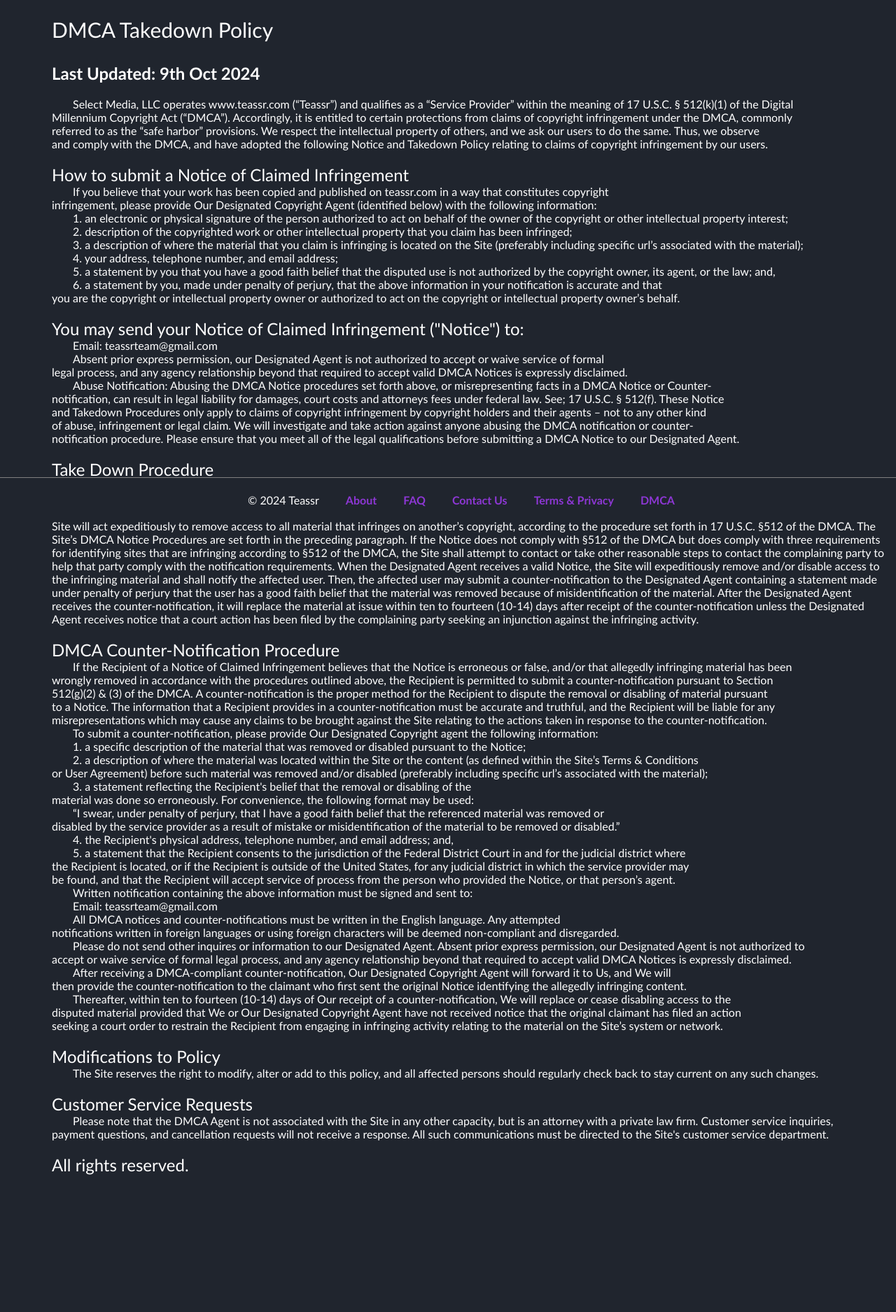
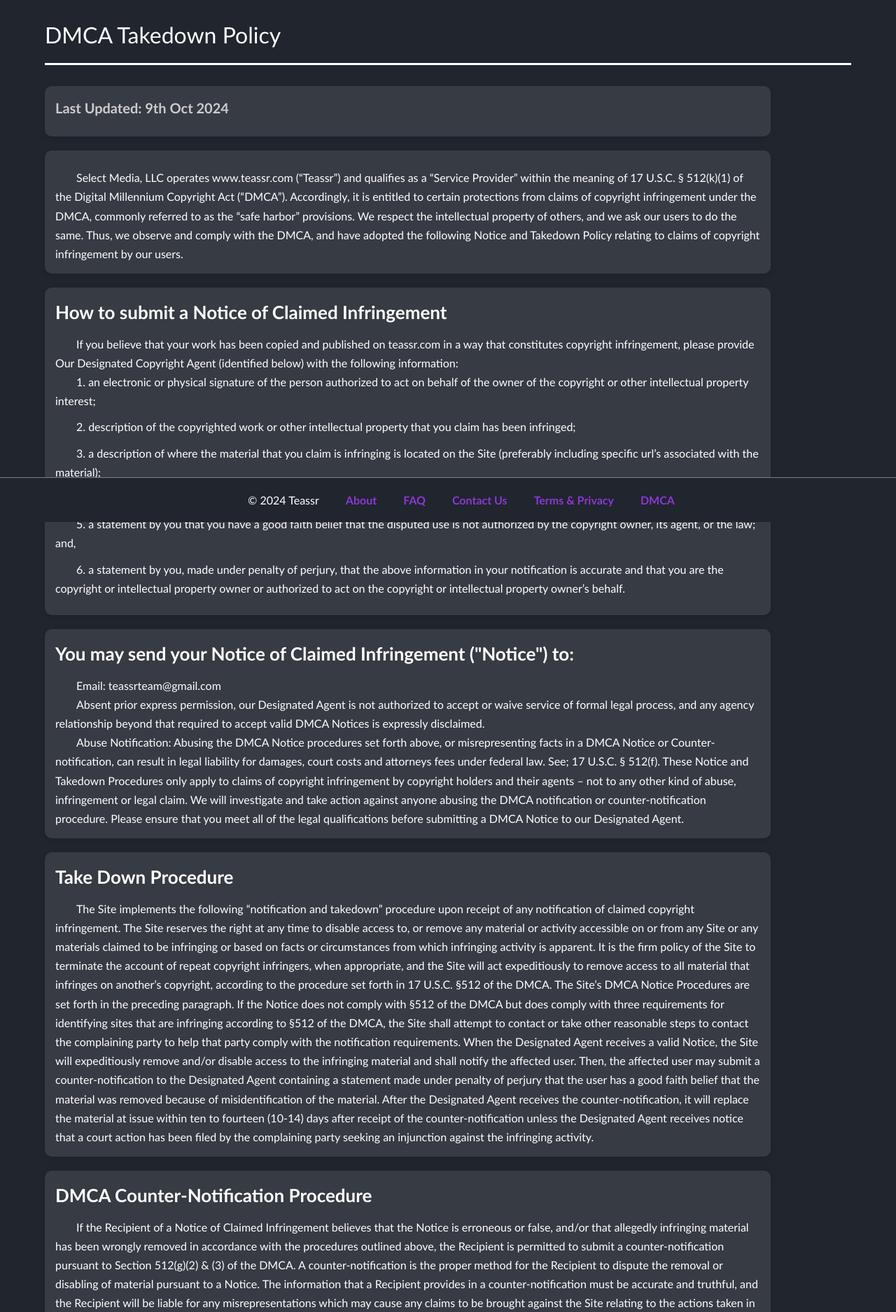
Before and after one commit to senup1/Teassr, a PHP site: page /dmca.php in a window 1280 px wide. Shown: the part 54-1929 px from the top of the page at 70% size. Before the commit the page ends 1733 px from the top, so only its background shows below. Run offline with PHP 8.4, Linux system fonts and the light colour scheme; data that the repository does not hold is empty.

Commit message:
dmca final css (maybe)

```diff
--- a/assets/styles/main.css
+++ b/assets/styles/main.css
@@ -528,38 +528,56 @@
 #dmca {
 	display: flex;
 	flex-direction: column;
-	padding: 30px 0 100px 0;
-
+	padding: 30px 5% 100px 5%;
+	/* Consistent padding on the sides */
+	line-height: 1.6;
+	/* Improve readability */
 }
 
 #dmca #dmcaTitle {
-	font-size: 30px;
-	border-bottom: 10px;
-	border-color: #ffffff;
-	padding-bottom: 20px;
-	padding-left: 10px;
-	margin-left: 5%;
+	font-size: 32px;
+	border-bottom: 3px solid #ffffff;
+	padding-bottom: 15px;
+	margin-bottom: 30px;
+}
+
+#dmca .container {
+	margin-left: 0;
+	max-width: 90%;
+}
+
+#dmca .container .dmcaItem {
+	margin-bottom: 20px;
+	padding: 15px;
+	border-radius: 10px;
+	box-shadow: 0 2px 10px rgba(0, 0, 0, 0.1);
+	background-color: rgba(255, 255, 255, 0.1);
 }
 
 #dmca .container .dmcaItem .dmcaItemTitle {
-	font-size: 24px;
+	font-size: 26px;
+	font-weight: 600;
+	margin-bottom: 10px;
 }
 
 #dmca .container .dmcaItem .dmcaItemTitleDate {
-	font-size: 24px;
+	font-size: 20px;
 	font-weight: bold;
-}
-
-#dmca .container .dmcaItem {
-	margin-left: 5%;
-	padding: 10px;
+	color: #cccccc;
+	margin-bottom: 10px;
 }
 
 #dmca .container .dmcaItemBody,
 li {
 	text-indent: 30px;
-	text-wrap: balance;
+	line-height: 1.7;
+	word-wrap: break-word;
 }
+
+li {
+	margin-bottom: 10px;
+}
+
 
 
 
```
